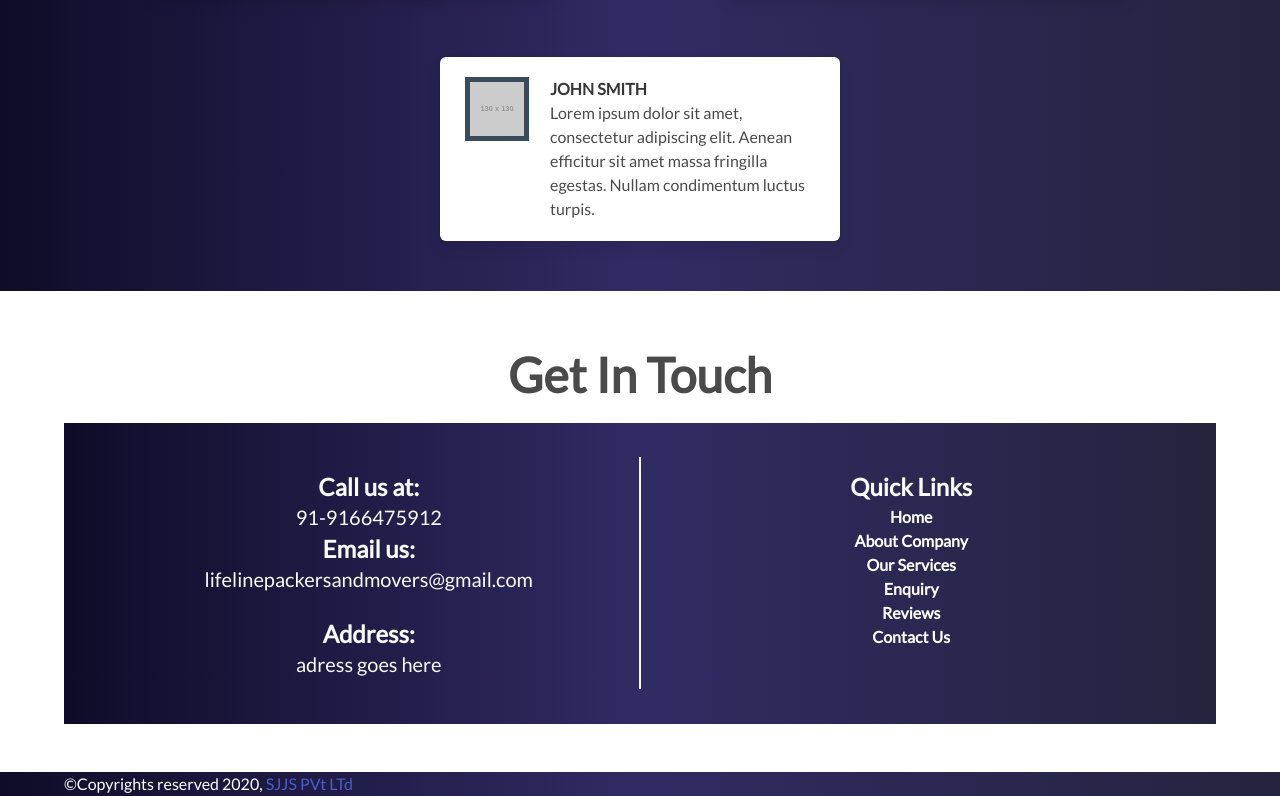
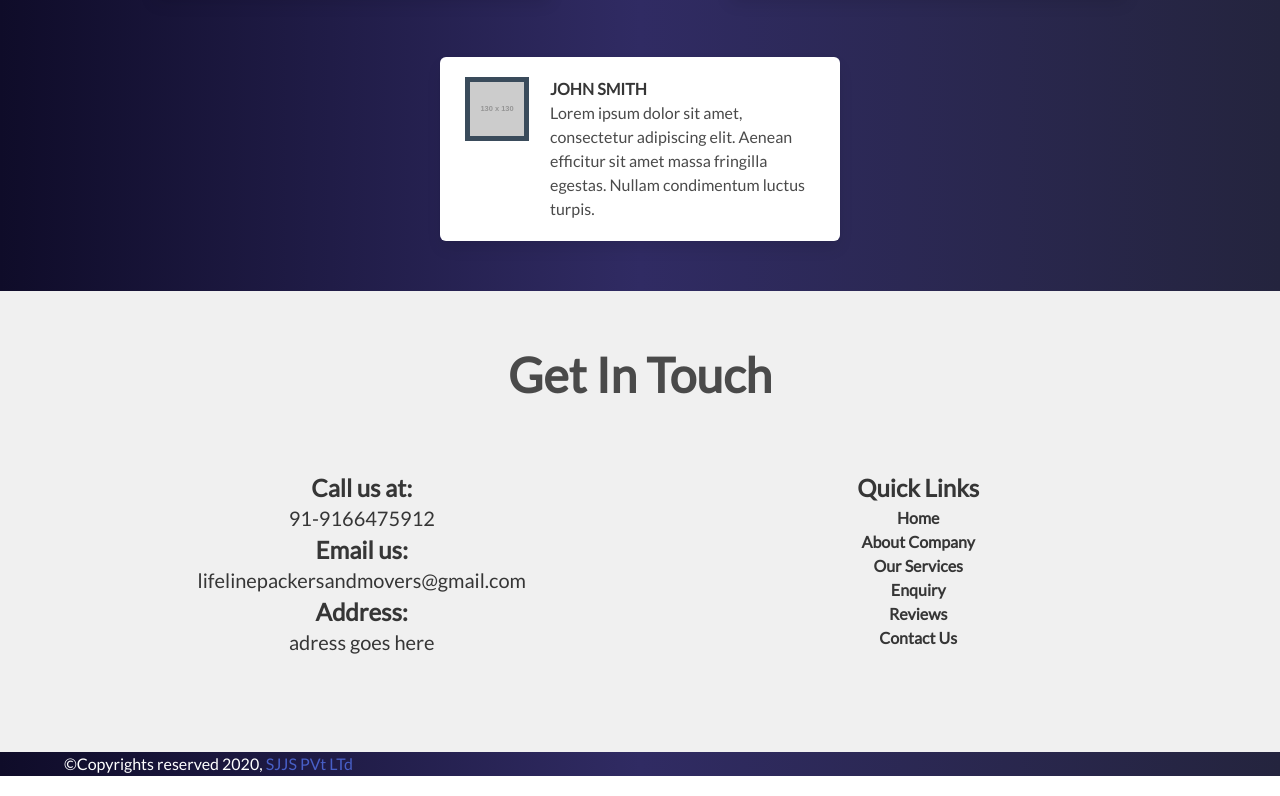
Before and after one commit to thisbutterfly/second-packers, a Gatsby site: page / in a window 1280 px wide. Shown: the part 2626-3422 px from the top of the page. Built offline with nearby package versions, Linux system fonts and the light colour scheme; Gatsby itself is replaced by a stand-in of ours; placeholder pictures from the web are drawn by us.

Commit message:
minor fixes

```diff
--- a/src/assets/css/style.scss
+++ b/src/assets/css/style.scss
@@ -52,6 +52,14 @@ body {
 .menu-link {
   text-decoration: none;
   color: #fff;
+  font-size: 16px;
+  &:hover {
+    color: brown;
+  }
+}
+.menu-link-second{
+  text-decoration: none;
+  color: hsl(0, 0%, 21%);
   font-size: 16px;
   &:hover {
     color: brown;
@@ -152,7 +160,8 @@ textarea {
     display: flex;
     margin-top: 1%;
     justify-content: space-around;
-    background: linear-gradient(to right, #0f0c29, #302b63, #24243e);
+    background-color: #f0f0f0;
+    // background: linear-gradient(to right, #0f0c29, #302b63, #24243e);
     text-align: center;
     padding: 3%;
     @media (max-width: 425px) {
--- a/src/components/Contact.js
+++ b/src/components/Contact.js
@@ -4,66 +4,66 @@ import {Link} from "gatsby"
 export default class Contact extends Component {
   render() {
     return (
-      <div className="section">
-        <div id="contact" className="container">
+      <div className="section" style={{backgroundColor: "#f0f0f0"}}>
+        <div id="contact">
           <h1 className="is-size-1 has-text-centered has-text-weight-bold">
             Get In Touch
           </h1>
           <div className="contact-container">
-            <div className="contact-wrap column has-text-weight-bold has-text-white-bis">
+            <div className="column has-text-weight-bold has-text-grey-darker">
               <p className="header is-size-4">Call us at: </p>
-              <span className="subtitle is-size-5 has-text-white-bis">
+              <span className="subtitle is-size-5 has-text-grey-darker">
                 91-9166475912
               </span>
               <p className="header is-size-4">Email us: </p>
-              <p className="subtitle is-size-5 has-text-white-bis">
+              <span className="subtitle is-size-5 has-text-grey-darker">
                 lifelinepackersandmovers@gmail.com
-              </p>
+              </span>
               <p className="header is-size-4">Address: </p>
-              <p className="subtitle is-size-5 has-text-white-bis">
+              <span className="subtitle is-size-5 has-text-grey-darker">
                 adress goes here
-              </p>
+              </span>
             </div>
-            <div className="contact-wrap-two column has-text-weight-bold has-text-white-bis">
+            <div className="contact-wrap-two column has-text-weight-bold has-text-grey-darker">
               <p className="header is-size-4">Quick Links </p>
               <Link
               to="/"
-              className="menu-link"
+              className="menu-link-second"
               onClick={() => this.closeDropdown()}
             >
               <div className="item">Home</div>
             </Link>
             <a
               href="#about"
-              className="menu-link"
+              className="menu-link-second"
               onClick={() => this.closeDropdown()}
             >
               <div className="item">About Company</div>
             </a>
             <a
               href="#services"
-              className="menu-link"
+              className="menu-link-second"
               onClick={() => this.closeDropdown()}
             >
               <div className="item">Our Services</div>
             </a>
             <a
               href="#enquiry"
-              className="menu-link"
+              className="menu-link-second"
               onClick={() => this.closeDropdown()}
             >
               <div className="item">Enquiry</div>
             </a>
             <a
               href="#reviews"
-              className="menu-link"
+              className="menu-link-second"
               onClick={() => this.closeDropdown()}
             >
               <div className="item">Reviews</div>
             </a>
             <a
               href="#contact"
-              className="menu-link"
+              className="menu-link-second"
               onClick={() => this.closeDropdown()}
             >
               <div className="item">Contact Us</div>
--- a/src/components/layout.js
+++ b/src/components/layout.js
@@ -16,7 +16,7 @@ const Layout = ({ children }) => {
   return (
     <>
       <main>{children}</main>
-      <footer style={{ background: "linear-gradient(to right, #0f0c29, #302b63, #24243e)" }}>
+      <footer style={{ background: "linear-gradient(to right, #0f0c29, #302b63, #24243e)", height: "3vh" }}>
         <div className="container has-text-white">
           ©Copyrights reserved {new Date().getFullYear()},
           {` `}
```
Also changed, not shown: src/assets/css/style.css, 1 other file.
